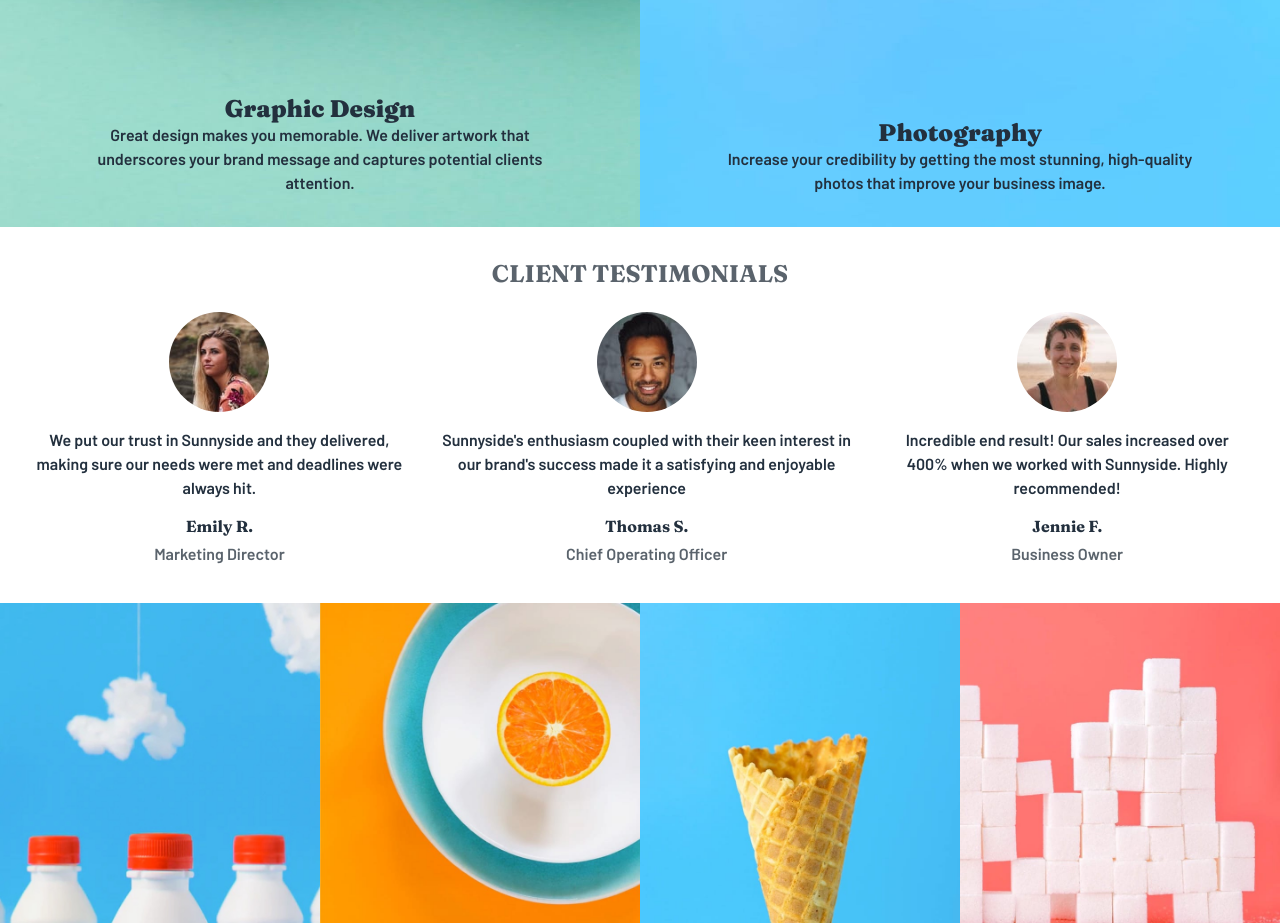
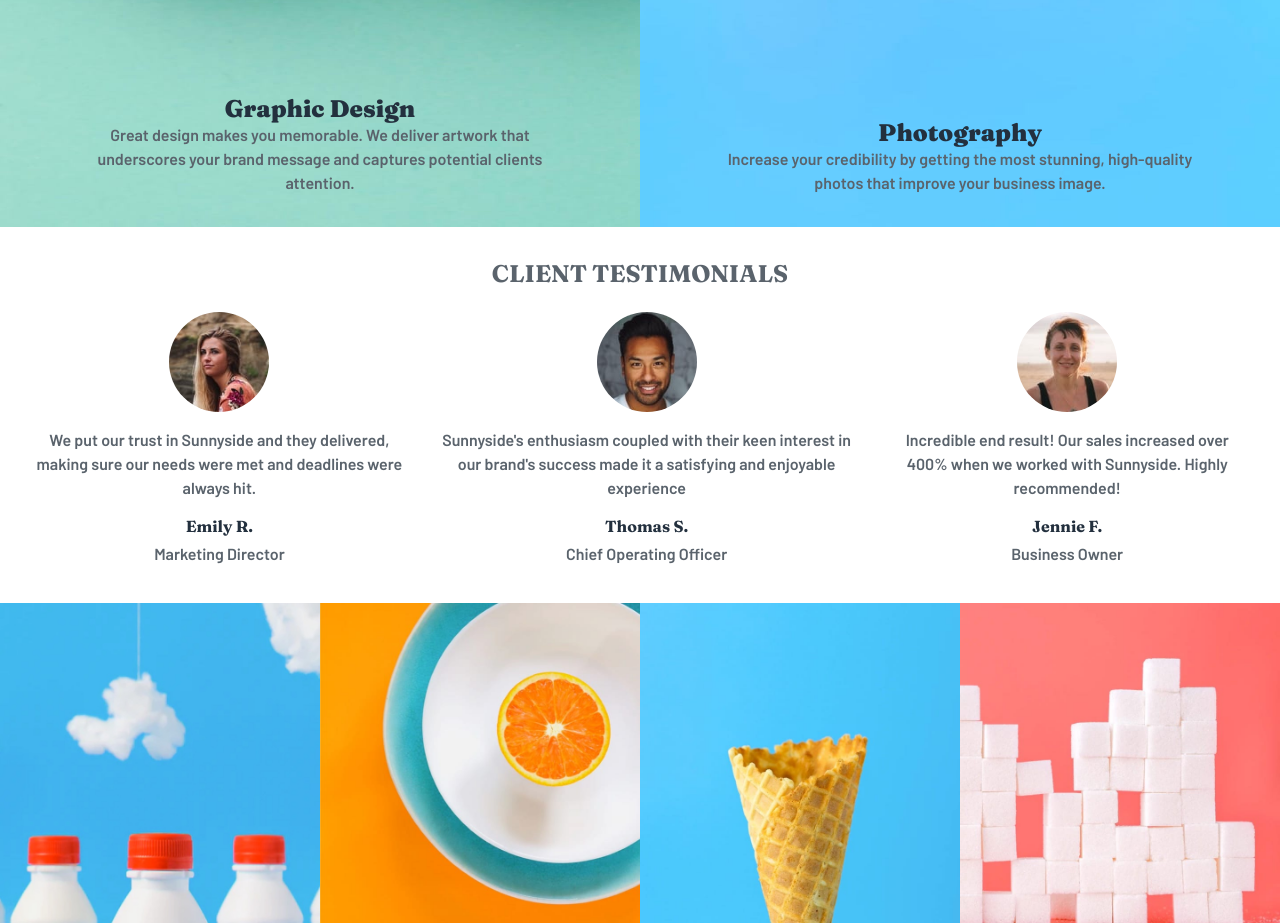
Before and after one commit to Dhevine/sunnyside-agency-landing-page, a plain HTML site: page index.html in a window 1280 px wide. Shown: the part 2240-3163 px from the top of the page. Drawn offline with Linux system fonts and the light colour scheme.

Commit message:
change text color

```diff
--- a/style.css
+++ b/style.css
@@ -257,7 +257,7 @@ header {
 }
 
 .pic-item--article p {
-  color: var(--dark-grayish-pic-text-color);
+  color: var(--grayish-pic-text-color);
   font-size: var(--body-text);
   line-height: 1.5rem;
   font-family: var(--barlow-font);
@@ -305,7 +305,7 @@ header {
 }
 
 .sectiom--2-pic--detail {
-  color: var(--dark-grayish-pic-text-color);
+  color: var(--grayish-pic-text-color);
   font-size: var(--body-text);
   line-height: 1.5rem;
   font-family: var(--barlow-font);
```
